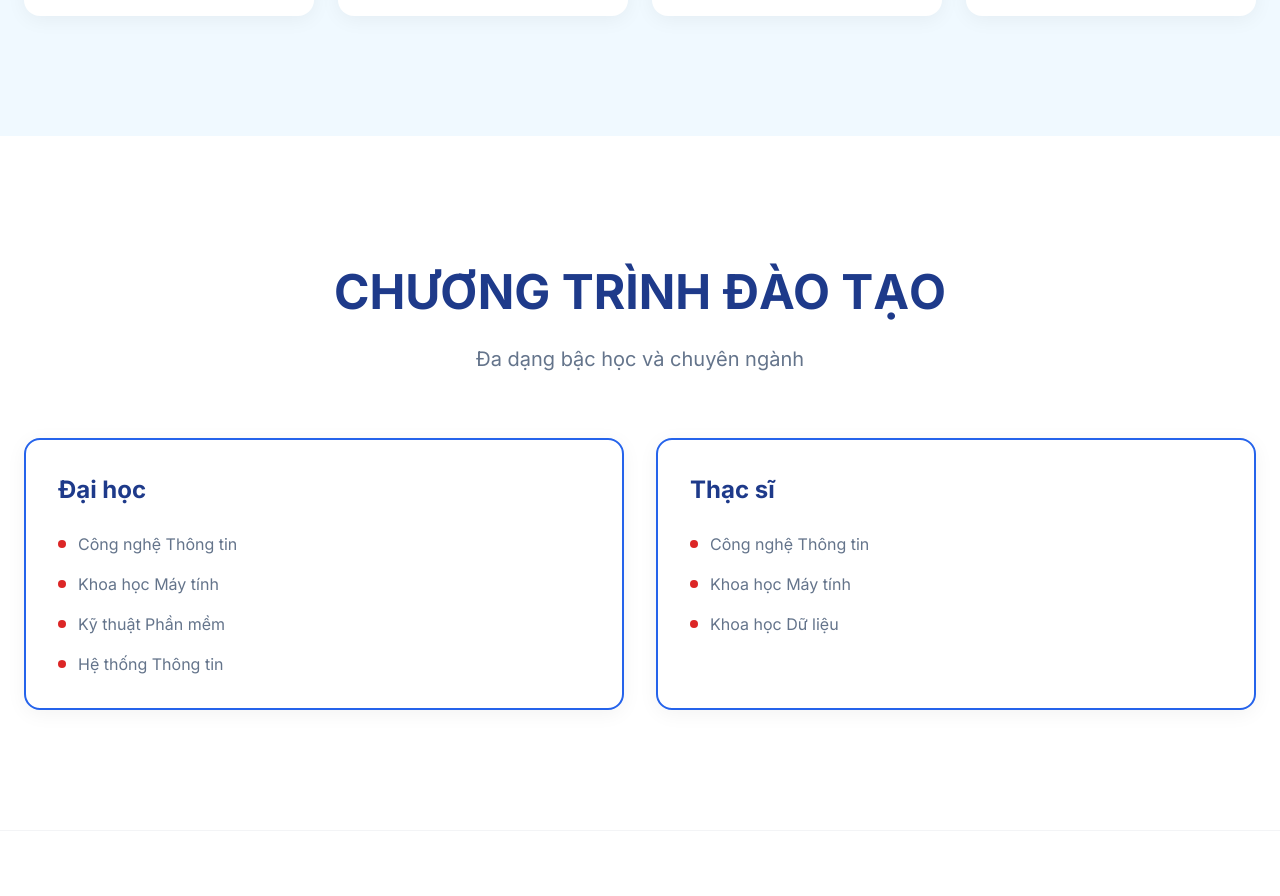
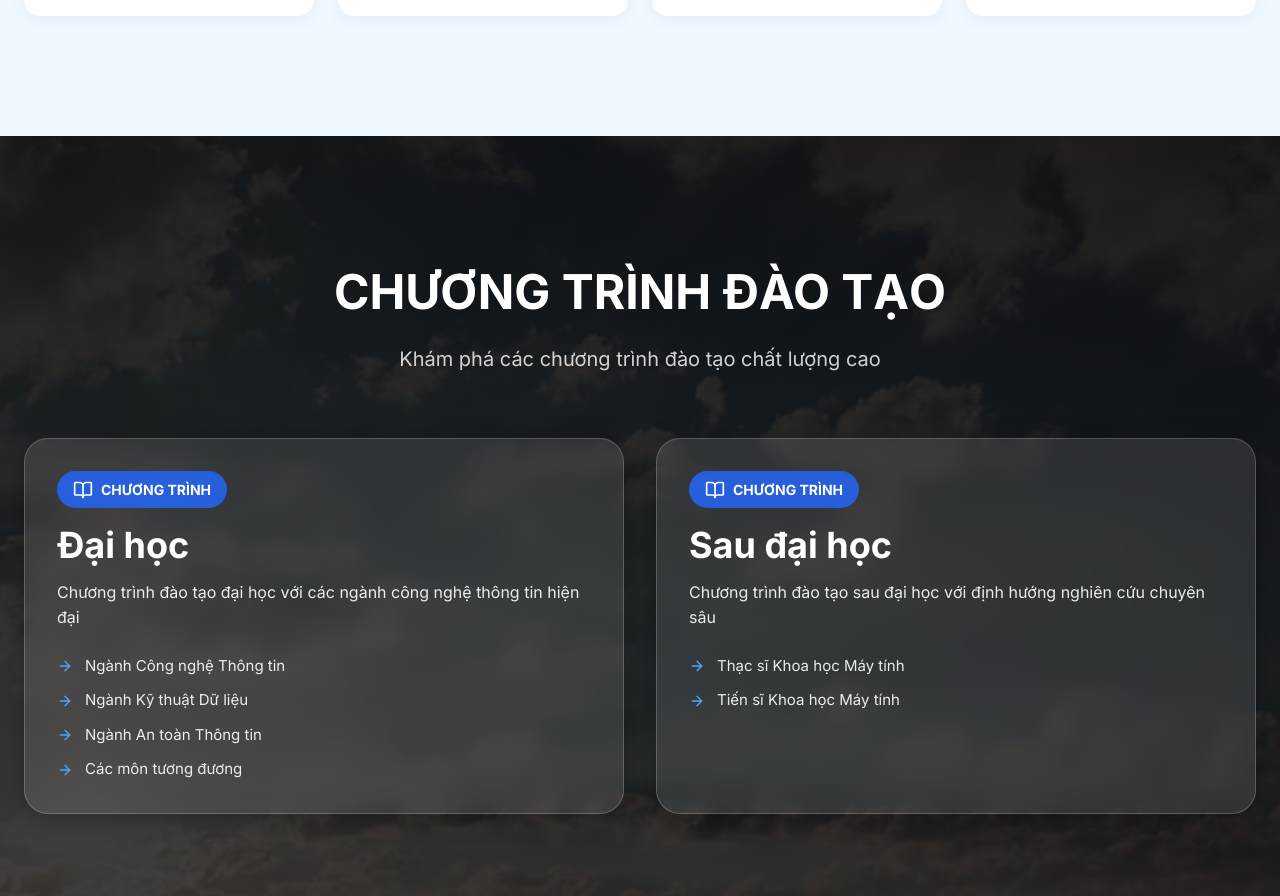
Before and after one commit to HCMUTE-RTIC/fit-hcmute, a Next.js app in the folder client/apps/web/: page /gioi-thieu in a window 1280 px wide. Shown: the part 1880-2776 px from the top of the page. Built offline with nearby package versions, Linux system fonts and the light colour scheme.

Commit message:
feature: update footer and navbar styles, add program descriptions

```diff
--- a/client/apps/web/app/(public)/gioi-thieu/page.tsx
+++ b/client/apps/web/app/(public)/gioi-thieu/page.tsx
@@ -1,46 +1,14 @@
 "use client"
-import { useState } from "react";
 import { motion } from "framer-motion";
 import Link from "next/link";
 import Image from "next/image";
 import {
-  ChevronLeft,
-  ChevronRight,
   ArrowRight,
   BookOpen,
   Users,
   Globe,
   Lightbulb,
 } from "lucide-react";
-
-const imgKyKetHopTac = "/temp.jpg";
-
-// ─── Gallery images ────────────────────────────────────────────────────────────
-const galleryImages = [
-  {
-    src: imgKyKetHopTac,
-    alt: "Ký kết hợp tác với Google Cloud về đào tạo Cloud Computing",
-    badge: "Hợp tác",
-  },
-  {
-    src: "/temp.jpg",
-    alt: "Sinh viên Khoa CNTT",
-    badge: "Đào tạo",
-  },
-  {
-    src: "/temp.jpg",
-    alt: "Phòng thực hành CNTT",
-    badge: "Nghiên cứu",
-  },
-];
-
-// ─── Stats ─────────────────────────────────────────────────────────────────────
-const stats = [
-  { value: "27,000", label: "Sinh viên tốt nghiệp" },
-  { value: "52", label: "Giảng viên" },
-  { value: "15", label: "Phòng thí nghiệm" },
-  { value: "500", label: "Đề tài nghiên cứu" },
-];
 
 // ─── Highlights ────────────────────────────────────────────────────────────────
 const highlights = [
@@ -70,30 +38,44 @@ const highlights = [
 const programs = [
   {
     level: "Đại học",
+    description: "Chương trình đào tạo đại học với các ngành công nghệ thông tin hiện đại",
     items: [
-      "Công nghệ Thông tin",
-      "Khoa học Máy tính",
-      "Kỹ thuật Phần mềm",
-      "Hệ thống Thông tin",
+      {
+        name: "Ngành Công nghệ Thông tin",
+        link: "https://fit.hcmute.edu.vn/ArticleId/df646c13-b76f-444d-a1d1-95ccdfd50b47/",
+      },
+      {
+        name: "Ngành Kỹ thuật Dữ liệu",
+        link: "https://fit.hcmute.edu.vn/ArticleId/3be2b17b-a93d-4f25-b4ed-160a9469c456/",
+      },
+      {
+        name: "Ngành An toàn Thông tin",
+        link: "https://fit.hcmute.edu.vn/ArticleId/3a56cbbc-1696-49dd-a3ca-7404e617520b/",
+      },
+      {
+        name: "Các môn tương đương",
+        link: "https://fit.hcmute.edu.vn/ArticleId/2fdffaed-c283-4ebe-81d2-bd911f8a66be/bang-mon-hoc-tuong-duong-ctdt-150tc-ctdt-132tc",
+      },
     ],
   },
   {
-    level: "Thạc sĩ",
-    items: ["Công nghệ Thông tin", "Khoa học Máy tính", "Khoa học Dữ liệu"],
+    level: "Sau đại học",
+    description: "Chương trình đào tạo sau đại học với định hướng nghiên cứu chuyên sâu",
+    items: [
+      {
+        name: "Thạc sĩ Khoa học Máy tính",
+        link: "https://fit.hcmute.edu.vn/ArticleId/dc18ed59-d8ea-4c6c-8e41-d42d3e17f29b/",
+      },
+      {
+        name: "Tiến sĩ Khoa học Máy tính",
+        link: "https://fit.hcmute.edu.vn/ArticleId/3cdce6fb-53ec-4556-abfa-726e9b9aab35/chuong-trinh-dao-tao-ts-khmt",
+      },
+    ],
   },
 ];
 
 // ─── Main Component ────────────────────────────────────────────────────────────
 export default function GioiThieu() {
-  const [currentSlide, setCurrentSlide] = useState(0);
-  const total = galleryImages.length;
-
-  const prev = () => setCurrentSlide((c) => (c - 1 + total) % total);
-  const next = () => setCurrentSlide((c) => (c + 1) % total);
-
-  // Visible 3 images in a rotating window
-  const visible = [0, 1, 2].map((offset) => galleryImages[(currentSlide + offset) % total]);
-
   return (
     <div className="min-h-screen">
       {/* ─── Section 1: Hero ─────────────────────────────────────────────── */}
@@ -339,13 +321,31 @@ export default function GioiThieu() {
 
       {/* ─── Section 5: Chương Trình Đào Tạo ───────────────────────────── */}
       <section
-        className="bg-white"
+        className="relative overflow-hidden"
         style={{
           paddingTop: "var(--spacing-section)",
           paddingBottom: "var(--spacing-section)",
         }}
       >
-        <div className="max-w-[1280px] mx-auto px-6">
+        {/* Background Image - Full Width */}
+        <div className="absolute inset-0 z-0">
+          <Image
+            src="/temp.jpg"
+            alt="Chương trình đào tạo"
+            fill
+            className="object-cover"
+          />
+        </div>
+
+        {/* Gradient Overlay */}
+        <div
+          className="absolute inset-0 z-0"
+          style={{
+            background: "linear-gradient(to bottom, rgba(0,0,0,0.85) 0%, rgba(0,0,0,0.75) 100%)",
+          }}
+        />
+
+        <div className="max-w-[1280px] mx-auto px-6 relative z-10">
           {/* Header */}
           <motion.div
             initial={{ opacity: 0, y: 20 }}
@@ -355,48 +355,88 @@ export default function GioiThieu() {
             className="text-center mb-16"
           >
             <h2
-              className="font-bold mb-4"
-              style={{ fontSize: "clamp(32px, 5vw, 48px)", lineHeight: "72px", color: "#1e3a8a" }}
+              className="font-bold mb-4 text-white"
+              style={{ fontSize: "clamp(32px, 5vw, 48px)", lineHeight: "72px" }}
             >
               CHƯƠNG TRÌNH ĐÀO TẠO
             </h2>
-            <p style={{ fontSize: 20, color: "#64748b" }}>
-              Đa dạng bậc học và chuyên ngành
+            <p className="text-white/80" style={{ fontSize: 20 }}>
+              Khám phá các chương trình đào tạo chất lượng cao
             </p>
           </motion.div>
 
-          {/* 2 Program Cards */}
-          <div className="grid grid-cols-1 md:grid-cols-2 gap-8">
+          {/* 2 Program Columns */}
+          <div className="grid grid-cols-1 md:grid-cols-2 gap-8 items-stretch">
             {programs.map((prog, idx) => (
               <motion.div
                 key={idx}
-                initial={{ opacity: 0, x: idx === 0 ? -24 : 24 }}
-                whileInView={{ opacity: 1, x: 0 }}
+                initial={{ opacity: 0, y: 32 }}
+                whileInView={{ opacity: 1, y: 0 }}
                 viewport={{ once: true }}
-                transition={{ duration: 0.7, delay: idx * 0.1 }}
-                className="rounded-2xl p-8"
+                transition={{ duration: 0.7, delay: idx * 0.15 }}
+              >
+                <div
+                  className="rounded-3xl p-8 h-full"
                   style={{
-                  border: "2px solid #2563eb",
-                  boxShadow: "0px 4px 20px 0px rgba(0,0,0,0.05)",
+                    backgroundColor: "rgba(255, 255, 255, 0.1)",
+                    backdropFilter: "blur(10px)",
+                    WebkitBackdropFilter: "blur(10px)",
+                    border: "1px solid rgba(255, 255, 255, 0.2)",
+                    boxShadow: "0px 4px 24px 0px rgba(0,0,0,0.3)",
                   }}
                 >
+                  {/* Level Badge */}
+                  <div
+                    className="inline-flex items-center gap-2 px-4 py-2 rounded-full mb-4"
+                    style={{
+                      backgroundColor: "rgba(37, 99, 235, 0.9)",
+                      backdropFilter: "blur(10px)",
+                    }}
+                  >
+                    <BookOpen size={20} color="white" />
+                    <span className="font-bold text-white" style={{ fontSize: 14 }}>
+                      CHƯƠNG TRÌNH
+                    </span>
+                  </div>
+
+                  {/* Title */}
                   <h3
-                  className="font-bold mb-6"
-                  style={{ fontSize: 24, color: "#1e3a8a" }}
+                    className="font-bold text-white mb-3"
+                    style={{ fontSize: 36, lineHeight: "1.2" }}
                   >
                     {prog.level}
                   </h3>
-                <ul className="space-y-4">
+
+                  {/* Description */}
+                  <p
+                    className="text-white/90 mb-6"
+                    style={{ fontSize: 16, lineHeight: "1.6" }}
+                  >
+                    {prog.description}
+                  </p>
+
+                  {/* Items List - Clickable */}
+                  <ul className="space-y-3">
                     {prog.items.map((item, i) => (
-                    <li key={i} className="flex items-center gap-3">
-                      <div
-                        className="rounded-full flex-shrink-0"
-                        style={{ width: 8, height: 8, backgroundColor: "#dc2626" }}
-                      />
-                      <span style={{ fontSize: 16, color: "#64748b" }}>{item}</span>
+                      <li key={i}>
+                        <Link
+                          href={item.link}
+                          target="_blank"
+                          rel="noopener noreferrer"
+                          className="flex items-center gap-3 text-white/90 hover:text-white group transition-all duration-300 hover:translate-x-2"
+                        >
+                          <ArrowRight size={16} className="flex-shrink-0 text-blue-400 group-hover:text-blue-300" />
+                          <span
+                            className="transition-all"
+                            style={{ fontSize: 15, fontWeight: 500 }}
+                          >
+                            {item.name}
+                          </span>
+                        </Link>
                       </li>
                     ))}
                   </ul>
+                </div>
               </motion.div>
             ))}
           </div>
--- a/client/apps/web/components/layout/Footer.tsx
+++ b/client/apps/web/components/layout/Footer.tsx
@@ -39,6 +39,11 @@ export default function Footer() {
               <li>
                 <a href="/tri-an" className="hover:opacity-80 transition-opacity" style={{ color: 'var(--color-text-gray)' }}>
                   Tri ân & Kết nối
+                </a>
+              </li>
+              <li>
+                <a href="/ky-yeu" className="hover:opacity-80 transition-opacity" style={{ color: 'var(--color-text-gray)' }}>
+                  Kỷ yếu
                 </a>
               </li>
             </ul>
@@ -104,7 +109,7 @@ export default function Footer() {
         <div className="mt-12 pt-8 border-t border-gray-100 text-center" style={{ color: 'var(--color-text-gray)' }}>
           <p>© 2026 Khoa Công nghệ Thông tin - Trường Đại học Công nghệ Kỹ thuật TP.HCM.</p>
           <p className="mt-2">
-            <span style={{ color: 'var(--color-accent-500)' }}>❤</span> Kỷ niệm 25 năm thành lập (2000 - 2025)
+            <span style={{ color: 'var(--color-accent-500)' }}>❤</span> Kỷ niệm 25 năm thành lập (2001 - 2026)
           </p>
         </div>
       </div>
--- a/client/apps/web/components/layout/Navbar.tsx
+++ b/client/apps/web/components/layout/Navbar.tsx
@@ -150,9 +150,7 @@ export default function Navbar() {
               <div
                 className="w-full h-full rounded-full flex items-center justify-center"
                 style={{
-                  backgroundColor: "rgba(255, 255, 255, 0.85)",
-                  backdropFilter: "blur(20px)",
-                  WebkitBackdropFilter: "blur(20px)",
+                  backgroundColor: "white",
                   border: "1px solid rgba(0,0,0,0.05)",
                   boxShadow: "0 2px 8px rgba(0,0,0,0.05)",
                 }}
```
Lines whose indentation alone changed are shown as unchanged.
